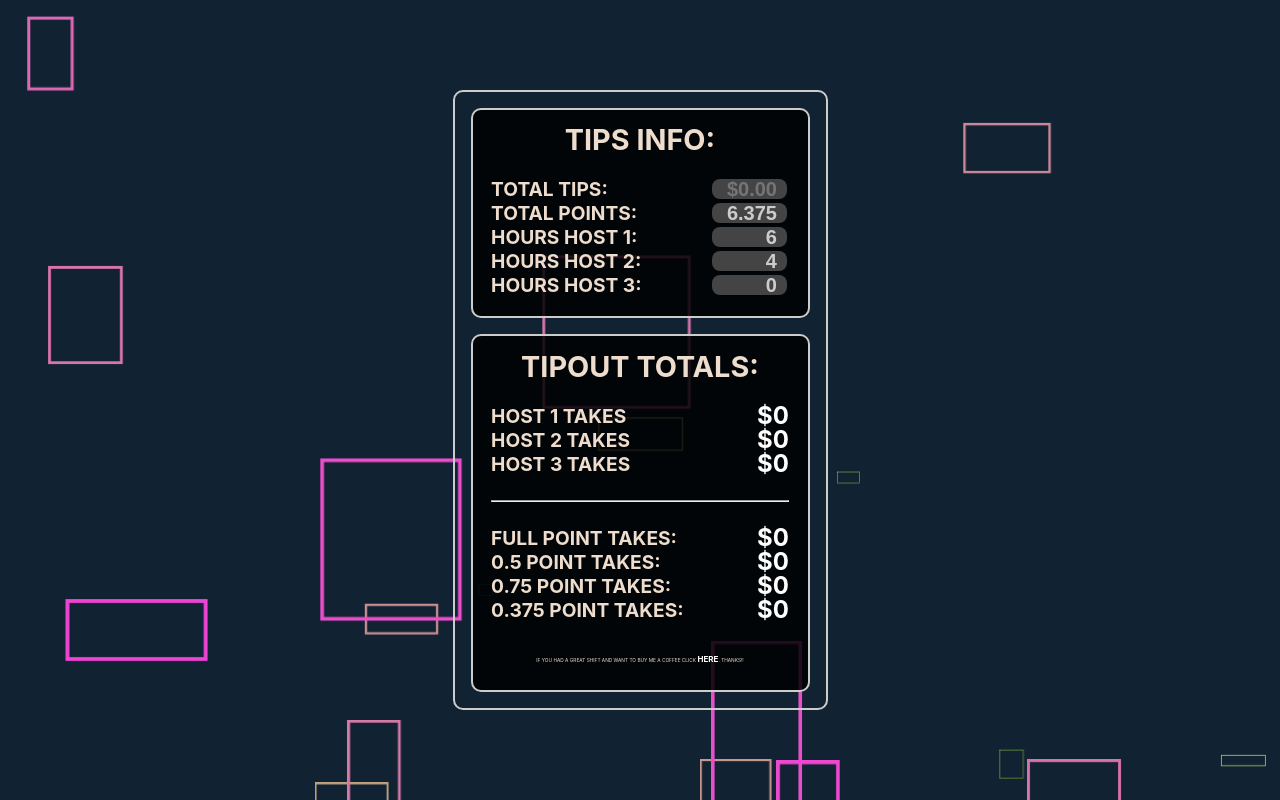
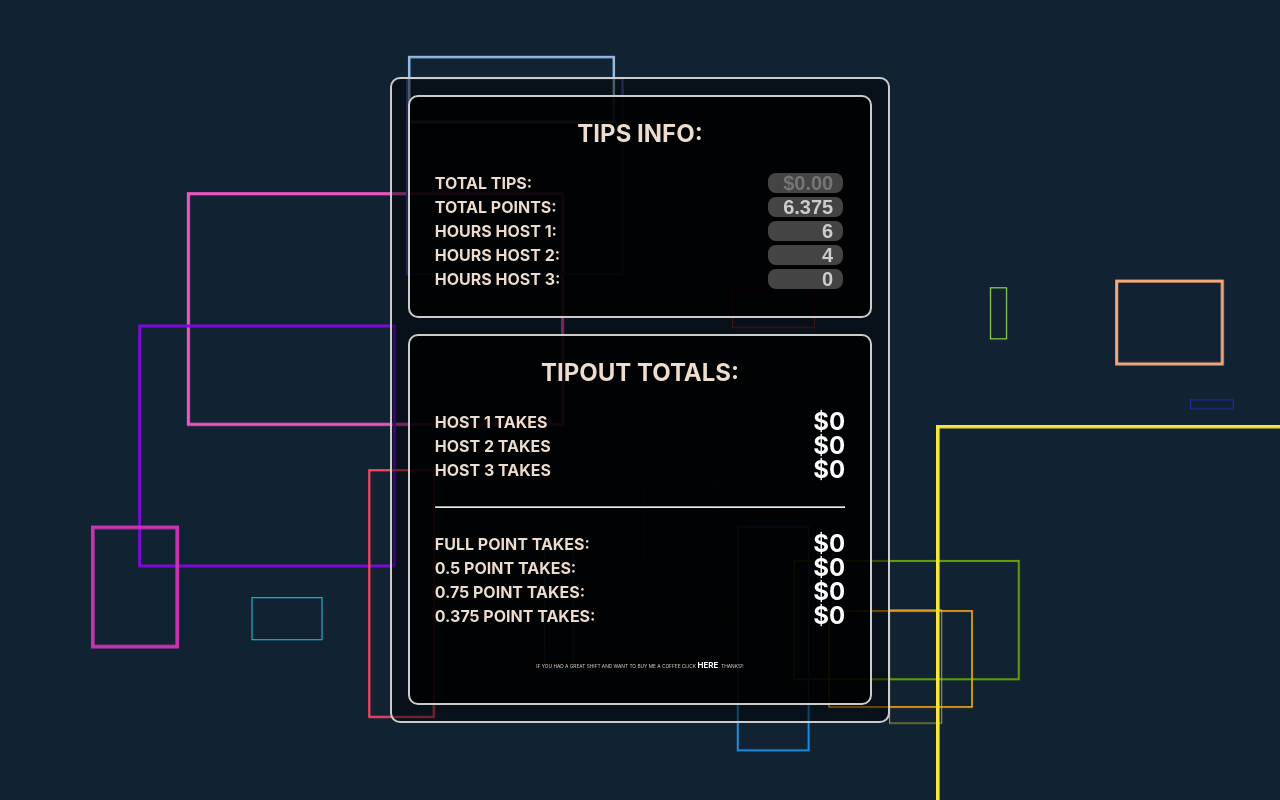
Before and after one commit to write2cmdg/tipout-calculator, a React (Create React App) app: page / in a window 1280 px wide. Built offline with nearby package versions, Linux system fonts and the light colour scheme.

Commit message:
fixes layout and animation

```diff
--- a/src/App.css
+++ b/src/App.css
@@ -10,7 +10,7 @@
 body {
   background-color: #123;
   color: #edc;
-  font-size: 1.2rem;
+  font-size: 1rem;
   /* padding: 1%; */
   line-height: 1.5rem;
   width: 100vw;
@@ -23,11 +23,12 @@ body {
 
 .main-container {
   z-index: 10;
+  width: 90vw;
+  min-width: 300px;
   max-width: 500px;
-  min-width: 375px;
-  width:90%;
   border: 2px solid #ccc;
   border-radius: 10px;
+  background-color: rgba(0, 0, 0, 0.5);
 }
 
 form, .totals, .results {
--- a/src/components/BackgroundAnimations.jsx
+++ b/src/components/BackgroundAnimations.jsx
@@ -1,4 +1,3 @@
-
 import React, { useState, useEffect } from 'react';
 
 const BackgroundAnimation = () => {
@@ -6,7 +5,7 @@ const BackgroundAnimation = () => {
 
   useEffect(() => {
     setAnimationId(Math.floor(Math.random() * 100));
-  }, []);
+  }, [animationId]);
 
   return (
     <div style={styles.container}>
@@ -16,11 +15,12 @@ const BackgroundAnimation = () => {
           style={{
             ...styles.shape,
             animationName: `shapeAnimation-${animationId}`,
-            width: `${Math.random() * 200 + 50}px`,
-            height: `${Math.random() * 200 + 50}px`,
-            left: `${Math.random() * 100}%`,
-            top: `${Math.random() * 100}%`,
-            animationDuration: `${Math.random() + 0.5}s`,
+            width: `${Math.random() * 500 + 5}px`,
+            height: `${Math.random() * 500 + 5}px`,
+            left: `${Math.random() * 100 - 10}%`,
+            top: `${Math.random() * 100 - 10}%`,
+            animationDuration: `${Math.random() + .75}s`,
+            borderColor: randomColor(),
           }}
         />
       ))}
@@ -45,7 +45,7 @@ const styles = {
   shape: {
     position: 'absolute',
     border: '4px solid currentColor',
-    animation: 'shapeAnimation 2s linear infinite',
+    animation: 'shapeAnimation 5s linear infinite',
   },
 };
 
@@ -59,11 +59,9 @@ for (let i = 0; i < 100; i++) {
     `@keyframes shapeAnimation-${i} {
       0% {
         transform: scale(0);
-        border-color: ${randomColor()};
       }
       100% {
         transform: scale(1);
-        border-color: ${randomColor()};
       }
     }`
   );
```
